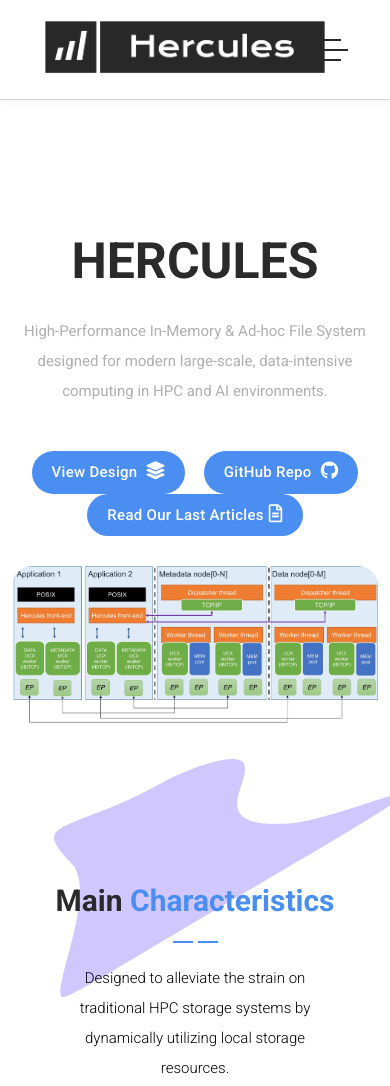
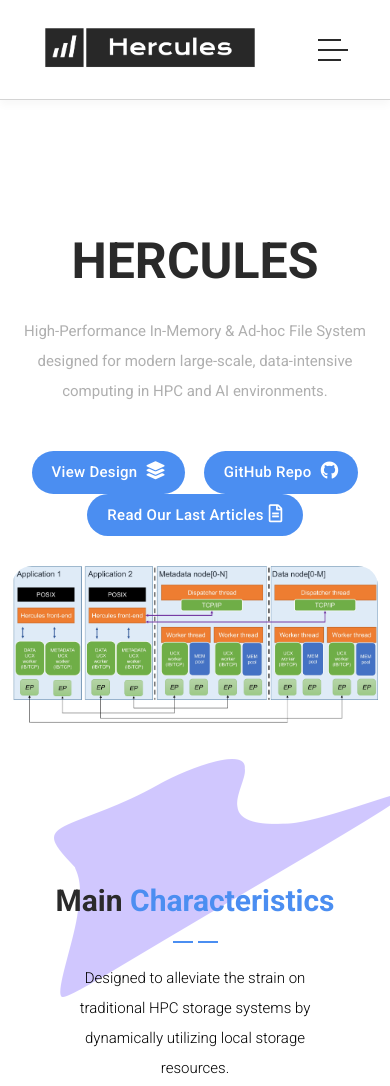
Before and after one commit to arcos-uc3m-hercules/arcos-uc3m-hercules.github.io, a plain HTML site: page template2/index.html in a window 390 px wide. Shown: the top 1086 px of the page. Drawn offline with Linux system fonts and the light colour scheme.

Commit message:
Adjust logo image height in index.html
Temporal solution to fit the logo with small screens.

```diff
--- a/template2/index.html
+++ b/template2/index.html
@@ -57,7 +57,7 @@ https://templatemo.com/tm-570-chain-app-dev
           <nav class="main-nav">
             <!-- ***** Logo Start ***** -->
             <a href="index.html" class="logo">
-              <img src="assets/hercules.png" alt="Hercules Logo" style="max-height: 60px; width: auto;">
+              <img src="assets/hercules.png" alt="Hercules Logo" style="max-height: 45px; width: auto;">
             </a>
             <!-- ***** Logo End ***** -->
             <!-- ***** Menu Start ***** -->
```
